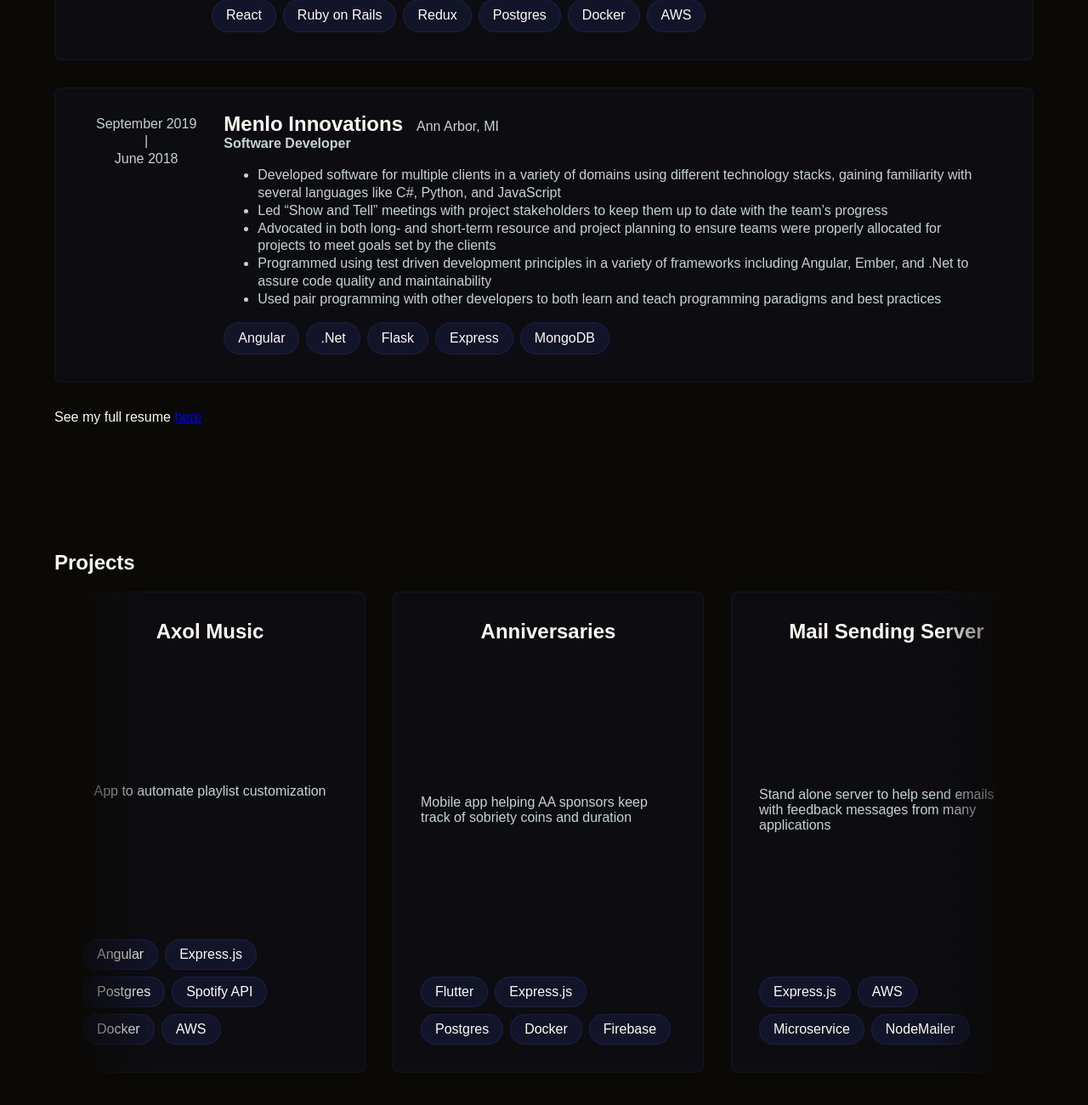
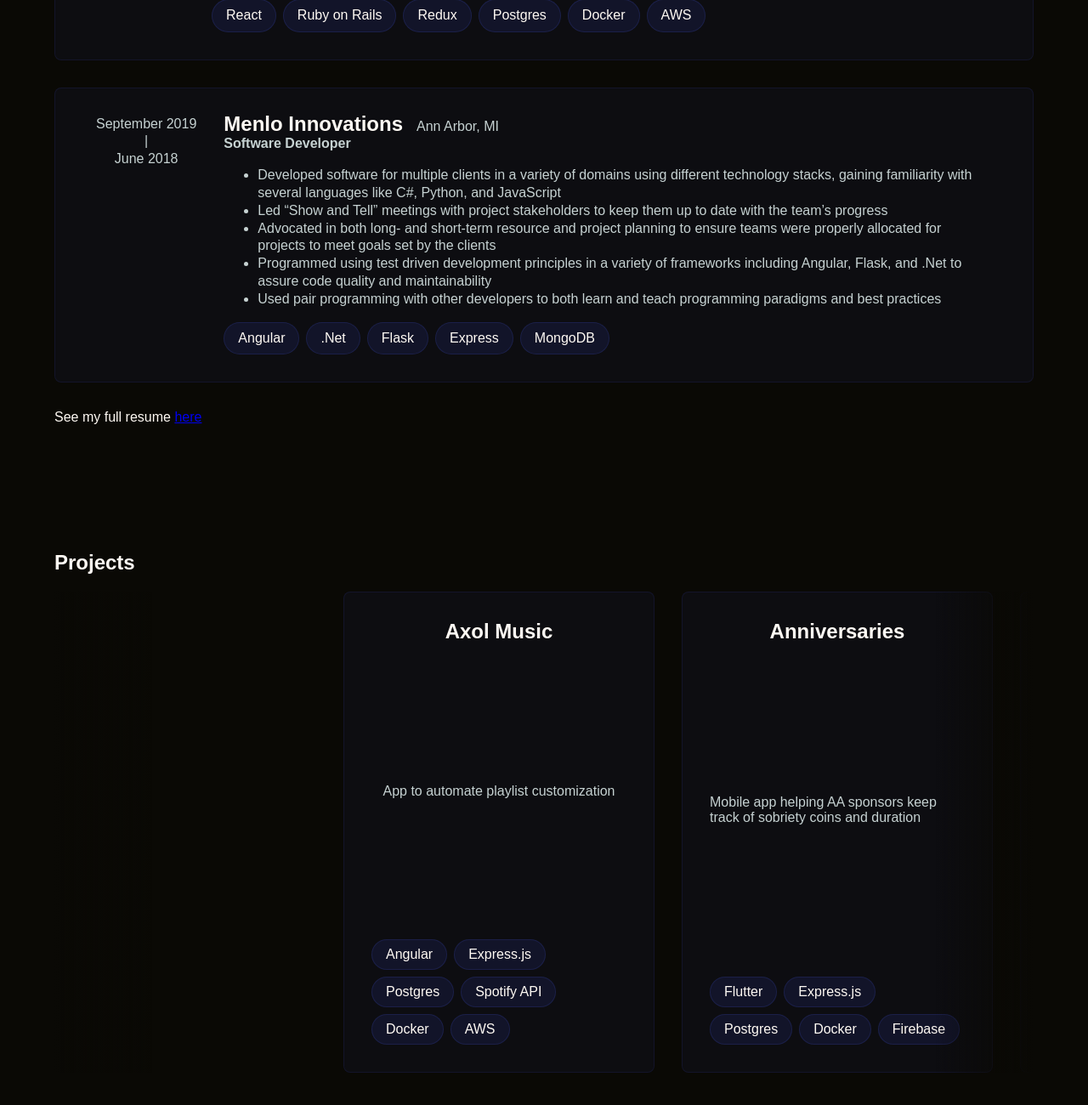
Before and after one commit to mccormickgriffin/griffin-mccormick-portfolio, a React (Create React App) app: page / in a window 1280 px wide. Shown: the part 1449-2749 px from the top of the page at 85% size. Built offline with nearby package versions, Linux system fonts and the light colour scheme.

Commit message:
touched up projects section

```diff
--- a/src/components/Experience.jsx
+++ b/src/components/Experience.jsx
@@ -52,7 +52,7 @@ const jobs = [
           "Developed software for multiple clients in a variety of domains using different technology stacks, gaining familiarity with several languages like C#, Python, and JavaScript",
           "Led “Show and Tell” meetings with project stakeholders to keep them up to date with the team’s progress",
           "Advocated in both long- and short-term resource and project planning to ensure teams were properly allocated for projects to meet goals set by the clients",
-          "Programmed using test driven development principles in a variety of frameworks including Angular, Ember, and .Net to assure code quality and maintainability",
+          "Programmed using test driven development principles in a variety of frameworks including Angular, Flask, and .Net to assure code quality and maintainability",
           "Used pair programming with other developers to both learn and teach programming paradigms and best practices",
         ],
       },
@@ -92,7 +92,11 @@ function Experience() {
             })}
             <div className="technologies">
               {job.technologies.map((tech, techIndex) => {
-                return <div className="technology" key={techIndex}>{tech}</div>;
+                return (
+                  <div className="technology" key={techIndex}>
+                    {tech}
+                  </div>
+                );
               })}
             </div>
           </div>
--- a/src/styles/ProjectCard.scss
+++ b/src/styles/ProjectCard.scss
@@ -2,8 +2,8 @@
 @import "spacing";
 
 .project-card {
-    min-width: 300px;
-    width: 300px;
+    min-width: $project-card-width;
+    width: $project-card-width;
     height: 500px;
     border-radius: 8px;
     border: 1px solid rgba($color: $primary, $alpha: .1);
--- a/src/styles/Projects.scss
+++ b/src/styles/Projects.scss
@@ -5,12 +5,18 @@
   display: flex;
   gap: $padding-medium;
   overflow-x: auto;
+  padding-inline-start: calc(50vw - #{$project-card-width});
+  padding-inline-end: calc(50vw - #{$project-card-width});
+
+  &::-webkit-scrollbar {
+    display: none;
+  }
 }
 
 .fade-to-background {
   position: relative;
-  width: 100%; // Adjust width as needed
-  height: 100%; // Adjust height as needed
+  width: 100%;
+  height: 100%;
 
   &::before,
   &::after {
--- a/src/styles/spacing.scss
+++ b/src/styles/spacing.scss
@@ -1,4 +1,5 @@
 $top-nav-height: 84px;
+$project-card-width: 300px;
 
 $padding-small: 8px;
 $padding-standard: 16px;
```
